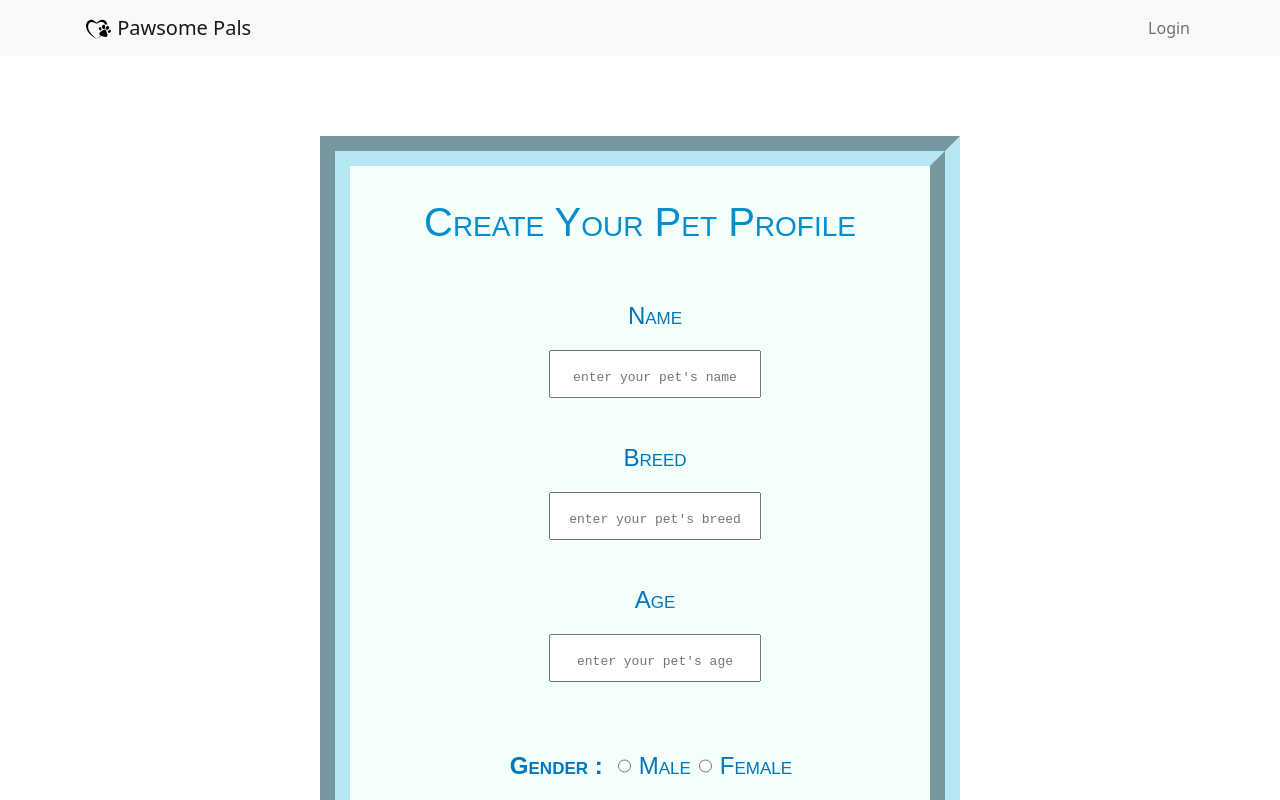
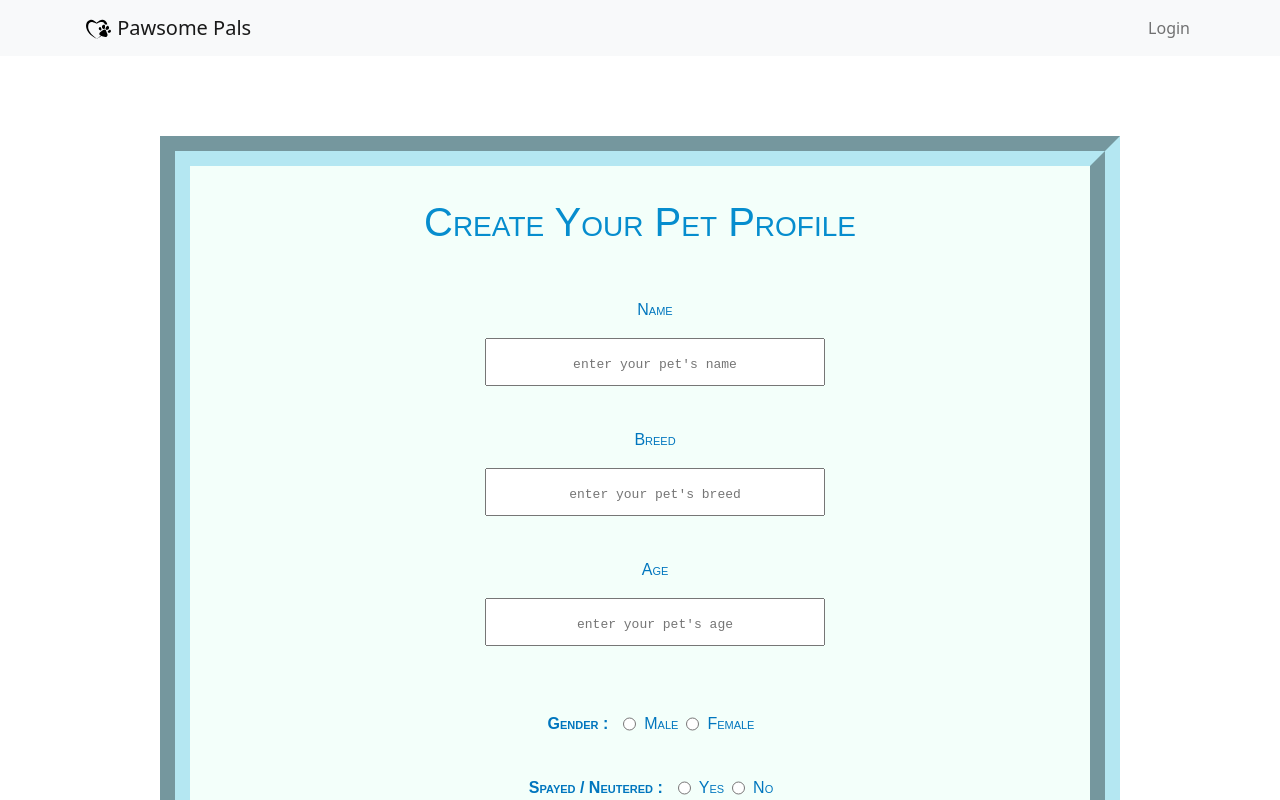
Before and after one commit to miaju/pawsome-pals, a React (Create React App) app: page /pets/new in a window 1280 px wide. Shown: the top 800 px of the page. Built offline with nearby package versions, Linux system fonts and the light colour scheme; no server answers.

Commit message:
Change font size

```diff
--- a/package.json
+++ b/package.json
@@ -56,8 +56,10 @@
     "babel-loader": "^9.1.2",
     "babel-plugin-named-exports-order": "^0.0.2",
     "morgan": "^1.10.0",
+    "node-sass": "^7.0.3",
     "prop-types": "^15.8.1",
     "sass": "^1.58.1",
+    "sass-loader": "^13.2.0",
     "webpack": "^5.75.0"
   }
 }
--- a/src/components/styling/Form.scss
+++ b/src/components/styling/Form.scss
@@ -1,7 +1,7 @@
 #container {
   background-color: #F3FFFA;
   text-align: -webkit-center;
-  margin: 5rem 20rem 5rem 20rem;
+  margin: 5rem 10rem 5rem 10rem;
   padding: 2rem 0rem 2rem 0rem;
   font-variant-caps: petite-caps;
   font-family: Arial, Helvetica, sans-serif;
@@ -16,7 +16,7 @@
   label {
     display: flex;
     color: #0076BE;
-    font-size: x-large;
+    font-size: medium;
     padding: 20px 5px 20px 35px;
     .radio-headers {
       display: flex;
@@ -39,7 +39,7 @@
     height: 3rem;
     width: 50%;
     font-family: monospace;
-    font-size: xx-large;
+    font-size: x-large;
     text-align: center;
   }
 
```
Also changed, not shown: 1 other file (tests, documents, lock files or other folders).
